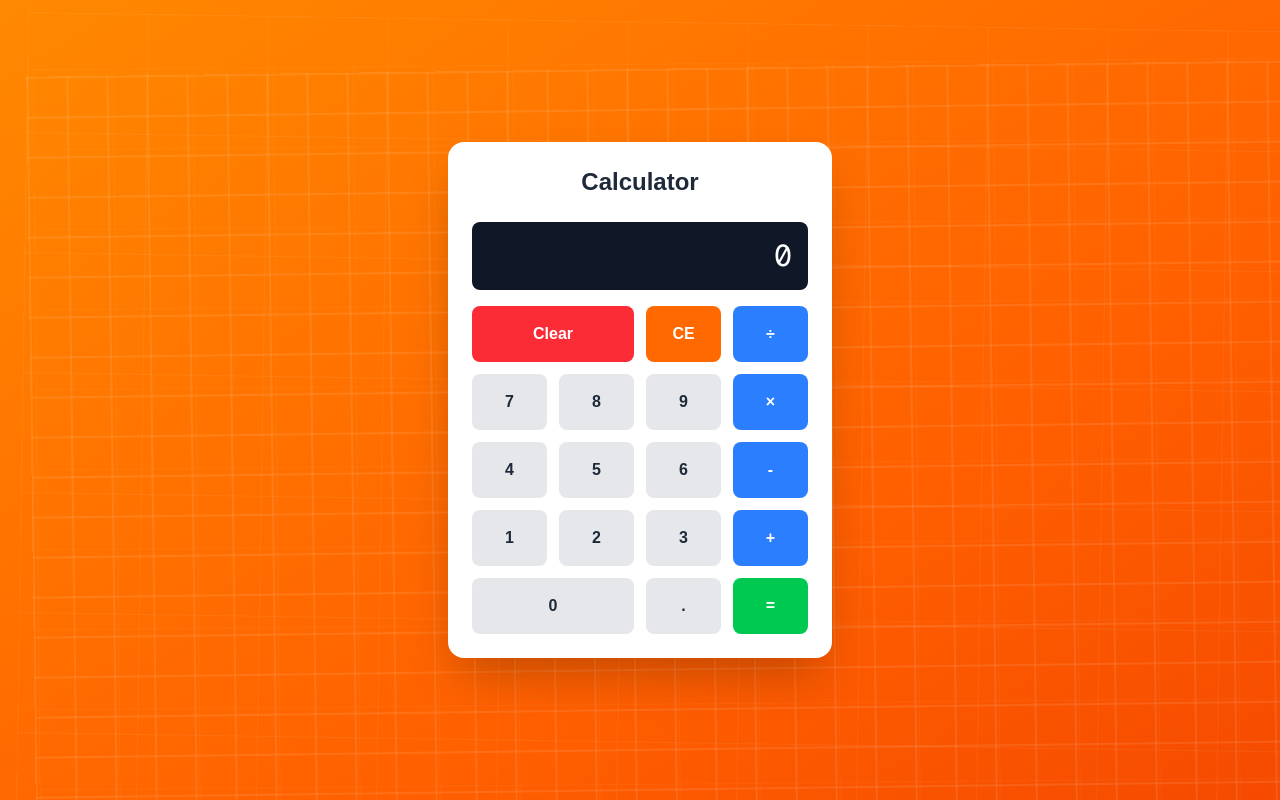
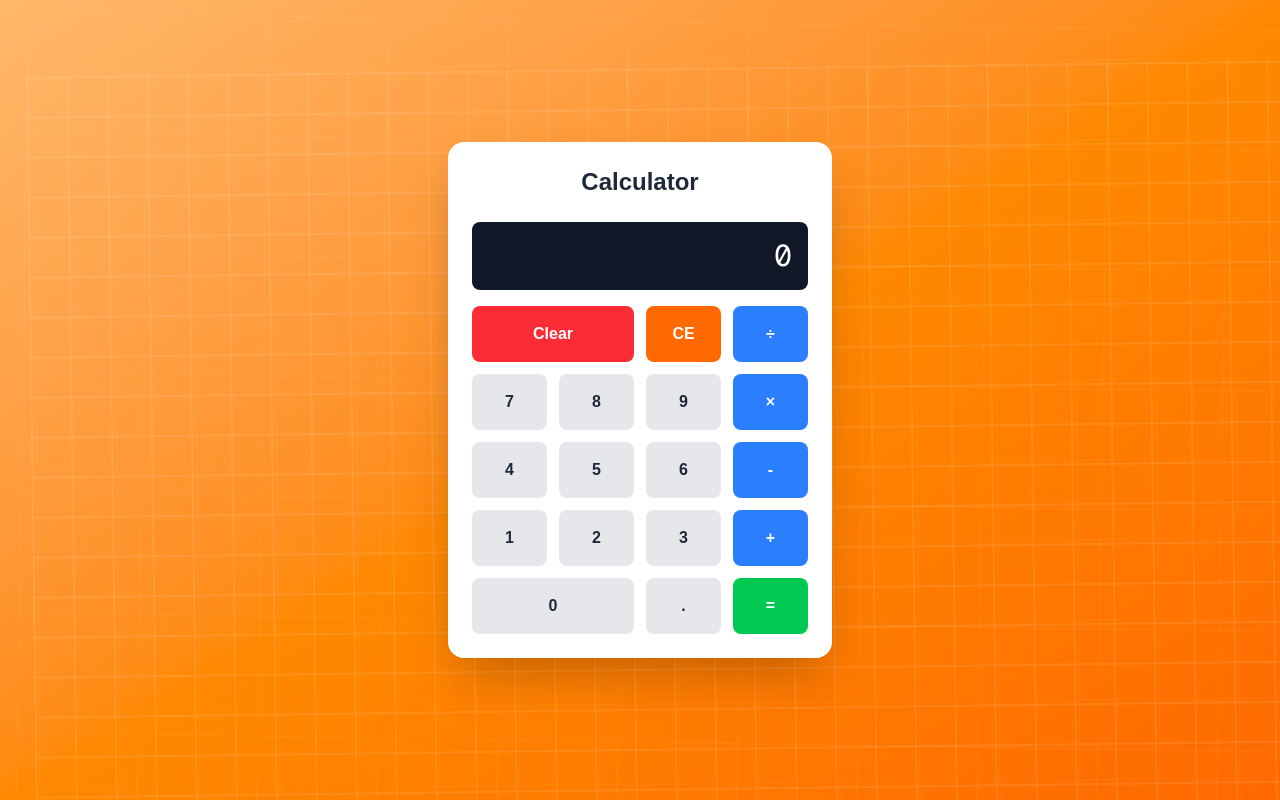
Before and after one commit to ns-test-org/testyyy, a Next.js app in the folder packages/new-web-app-room/: page / in a window 1280 px wide. Built offline with nearby package versions, Linux system fonts and the light colour scheme.

Commit message:
AI chat session: Updated code and files

```diff
--- a/packages/new-web-app-room/src/app/page.tsx
+++ b/packages/new-web-app-room/src/app/page.tsx
@@ -86,7 +86,7 @@ export default function Calculator() {
   return (
     <div className="min-h-screen relative overflow-hidden flex items-center justify-center p-4">
       {/* Animated Orange Grid Background */}
-      <div className="absolute inset-0 bg-gradient-to-br from-orange-400 via-orange-500 to-orange-600">
+      <div className="absolute inset-0 bg-gradient-to-br from-orange-300 via-orange-400 to-orange-500">
         {/* Fast moving small grid */}
         <div
           className="absolute inset-0 opacity-30"
```
